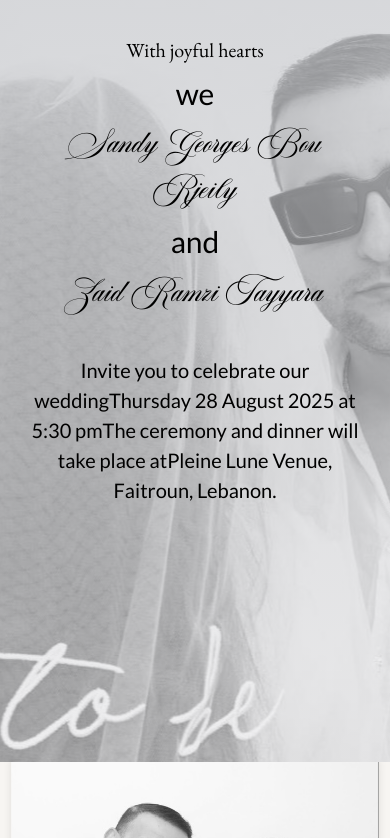
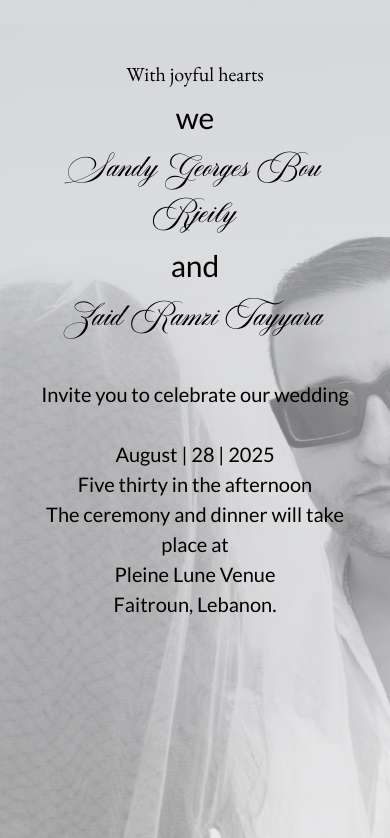
Before and after one commit to DIILEESHA/Sandy-Zaid, a React (Vite) app: page / in a window 390 px wide. Shown: the part 1866-2704 px from the top of the page. Built offline with nearby package versions, Linux system fonts and the light colour scheme.

Commit message:
added responsivr

```diff
--- a/src/pages/home/Save.jsx
+++ b/src/pages/home/Save.jsx
@@ -139,12 +139,17 @@ const Save = () => {
 
           <motion.p className="invite_text" variants={textVariants}>
             Invite you to celebrate our wedding
-            {/* <br /> */}
-            Thursday 28 August 2025 at 5:30 pm
-            {/* <br /> */}
+            <br />
+            <br/>
+       August | 28 | 2025
+            <br />
+            Five thirty in the afternoon
+            <br/>
             The ceremony and dinner will take place at
-            {/* <br /> */}
-            Pleine Lune Venue, Faitroun, Lebanon.
+            <br />
+            Pleine Lune Venue
+            <br/>
+             Faitroun, Lebanon.
           </motion.p>
         </motion.div>
       </div>
--- a/src/pages/home/save.css
+++ b/src/pages/home/save.css
@@ -43,7 +43,7 @@
   font-size: 17px;
   font-weight: 300;
   margin-top: 20px;
-  margin-bottom: 40px;
+  /* margin-bottom: 40px; */
   font-family: "lato";
 }
 .joyful {
@@ -68,14 +68,14 @@
 .names {
   font-family: "aston";
   font-weight: 300;
-  font-size: 50px;
+  font-size: 30px;
 }
 
 .invite_text {
   font-family: "lato";
   font-size: 20px;
   line-height: 150%;
-  width: 60%;
+  width: 80%;
   text-align: center;
   margin: 10px auto;
 }
@@ -87,8 +87,9 @@
 
   .save_container,
   .home_section {
-    /* min-height: auto; */
+    min-height: 150vh;
     /* height: auto; */
+
   }
 
   .save_container {
```
